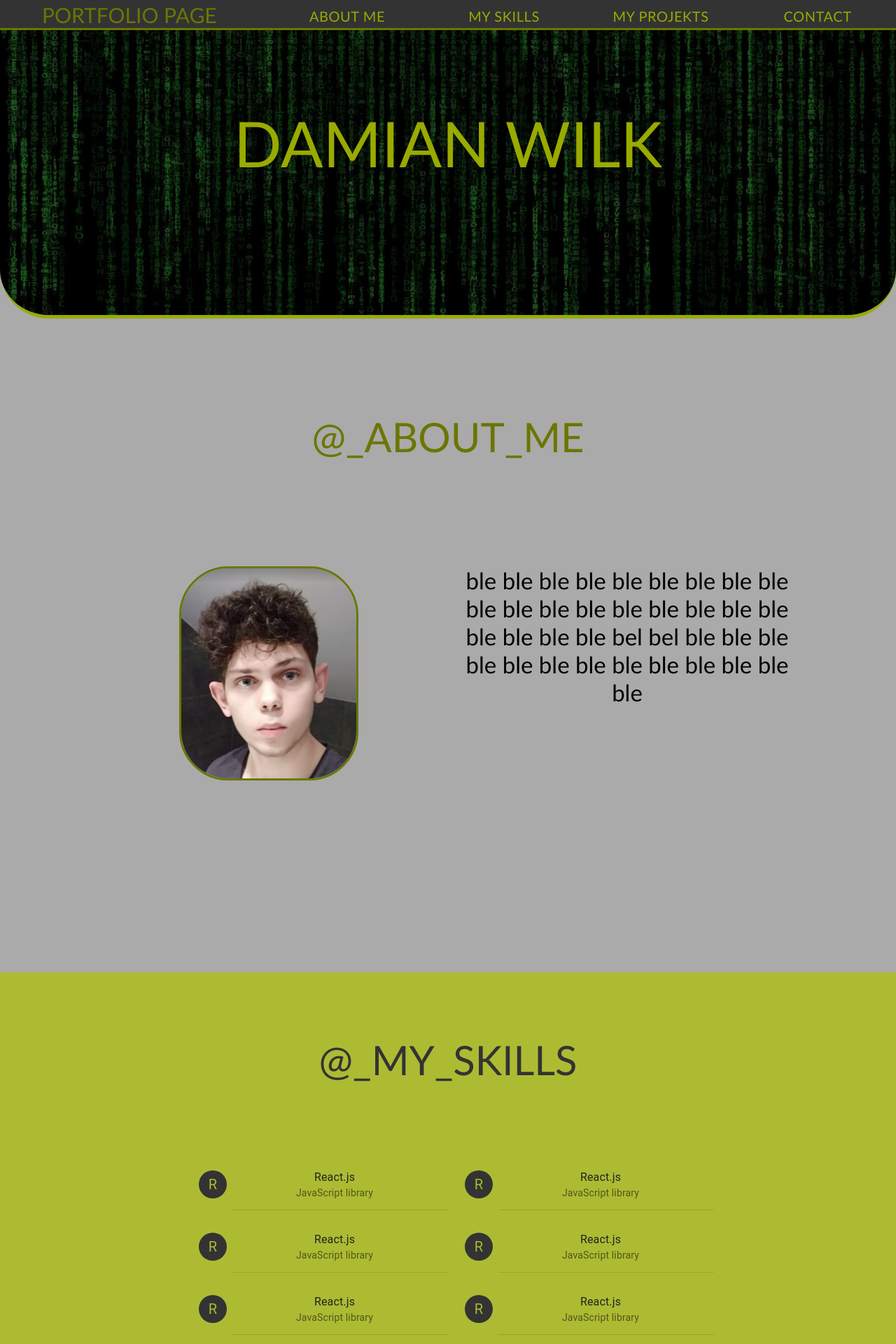
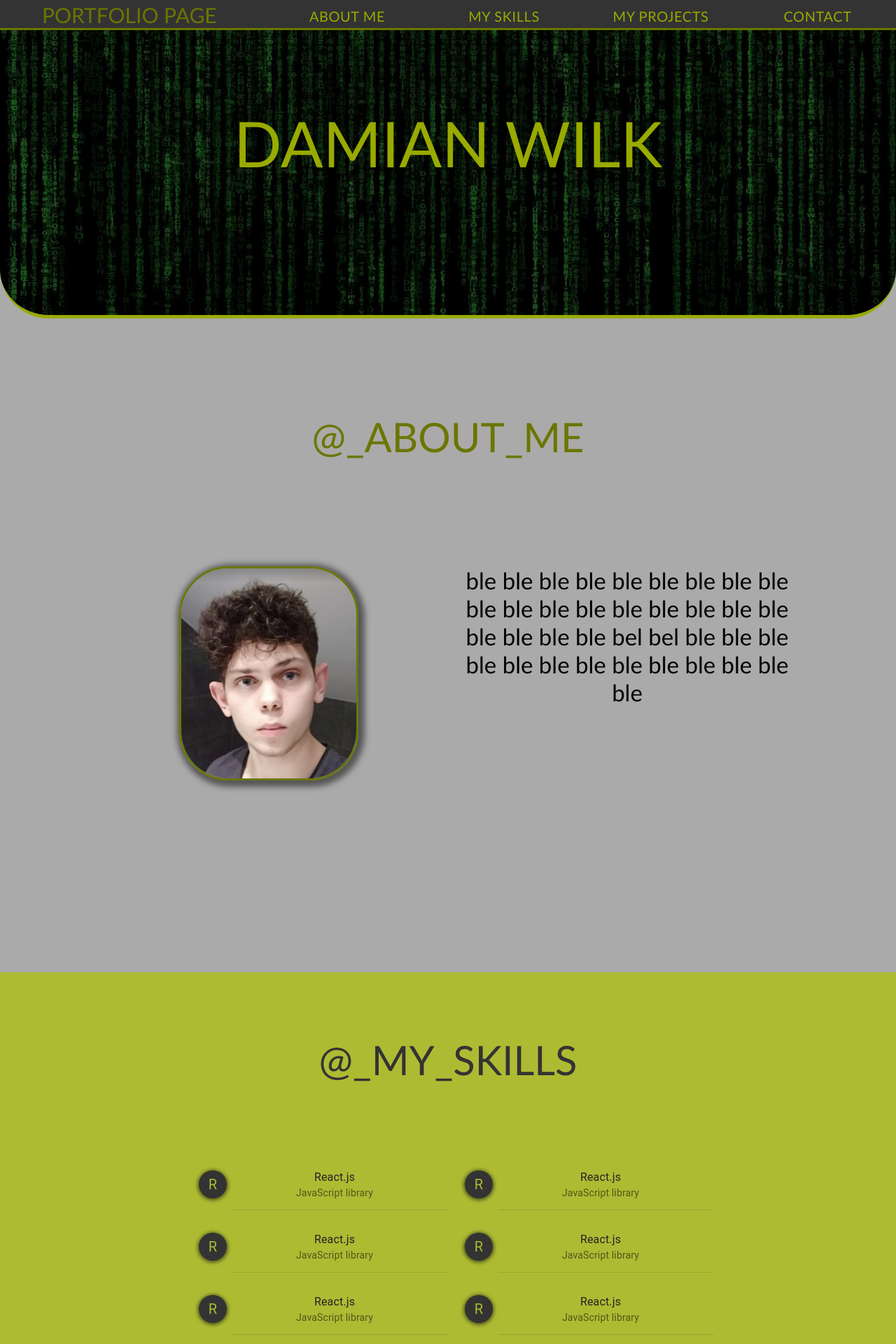
Before and after one commit to Dinek007/Portfolio, a React (Create React App) app: page / in a window 1280 px wide. Shown: the top 1920 px of the page at 70% size. Built offline with nearby package versions, Linux system fonts and the light colour scheme.

Commit message:
add scroll and decorating

```diff
--- a/package.json
+++ b/package.json
@@ -12,9 +12,12 @@
     "@types/node": "^12.12.51",
     "@types/react": "^16.9.43",
     "@types/react-dom": "^16.9.8",
+    "@types/react-scroll": "^1.5.5",
     "react": "^16.13.1",
     "react-dom": "^16.13.1",
+    "react-page-scroller": "^2.0.7-beta",
     "react-scripts": "3.4.1",
+    "react-scroll": "^1.8.0",
     "typescript": "^3.7.5"
   },
   "scripts": {
--- a/src/components/headerButton.tsx
+++ b/src/components/headerButton.tsx
@@ -1,6 +1,8 @@
 import React from "react"
 import { makeStyles, createStyles } from '@material-ui/core/styles';
 import Button from '@material-ui/core/Button';
+import * as Scroll from 'react-scroll';
+import { Link, Element, Events, animateScroll as scroll, scrollSpy, scroller } from 'react-scroll'
 
 import { HeaderButtonComponentProps } from "./types";
 
@@ -20,10 +22,12 @@ const useStyles = makeStyles(({ palette, breakpoints }) => createStyles({
     },
 }));
 
-export const HeaderButton: React.FC<HeaderButtonComponentProps> = ({ text = '' }) => {
+export const HeaderButton: React.FC<HeaderButtonComponentProps> = ({ text = '', scroll }) => {
     const classes = useStyles();
-
+    console.log(scroll)
     return (
-        <Button className={classes.item}> {text} </Button>
+        <Link to={scroll} smooth={true} duration={1000}>
+            <Button className={classes.item}> {text} </Button>
+        </Link>
     )
 }
--- a/src/components/projektElement.tsx
+++ b/src/components/projektElement.tsx
@@ -21,17 +21,19 @@ const useStyles = makeStyles(({ palette, breakpoints }) => createStyles({
         border: `3px solid ${palette.primary.dark}`,
         borderRadius: "70px",
         height: "320px",
+        boxShadow: '3px 3px 8px 8px rgba(0, 0, 0, .5)',
     },
     linkContainer: {
         backgroundColor: palette.secondary.main,
         color: palette.primary.light,
         width: "230px",
-        marginTop: "15px",
+        marginTop: "30px",
         position: "relative",
         height: "40px",
         paddingTop: "13px",
         border: `3px solid ${palette.primary.dark}`,
         borderRadius: "70px",
+        boxShadow: '3px 3px 8px 8px rgba(0, 0, 0, .5)',
         "&:hover": {
             backgroundColor: palette.secondary.dark,
         },
--- a/src/components/skillElement.tsx
+++ b/src/components/skillElement.tsx
@@ -6,8 +6,6 @@ import ListItemText from '@material-ui/core/ListItemText';
 import ListItemAvatar from '@material-ui/core/ListItemAvatar';
 import Avatar from '@material-ui/core/Avatar';
 import Divider from '@material-ui/core/Divider';
-import Grid from '@material-ui/core/Grid';
-
 
 import { SkillElementComponentProps } from "./types";
 
@@ -15,10 +13,13 @@ const useStyles = makeStyles(({ palette }) => createStyles({
     skillElement: {
         width: "380px",
         color: palette.secondary.dark,
+
+
     },
     avatar: {
         color: palette.primary.light,
-        backgroundColor: palette.secondary.main
+        backgroundColor: palette.secondary.main,
+        boxShadow: '0 1px 5px 2px rgba(0, 0, 0, .5)',
     },
     grid: {
 
--- a/src/components/types.ts
+++ b/src/components/types.ts
@@ -1,4 +1,7 @@
-export type HeaderButtonComponentProps = { text?: string }
+export type HeaderButtonComponentProps = {
+    text?: string;
+    scroll: string;
+}
 export type ProjektElementComponentProps = {
     data: {
         linkPicture: string;
--- a/src/pages/communication/communicationComponent.tsx
+++ b/src/pages/communication/communicationComponent.tsx
@@ -53,7 +53,7 @@ const useStyles = makeStyles(({ palette, breakpoints }) => createStyles({
 export const CommunicationComponent: React.FC<CommunicationComponentProps> = ({ items }) => {
     const classes = useStyles();
     return (
-        <div className={classes.communication}>
+        <div className={classes.communication} id="CommunicationComponent">
             <p className={classes.title}>{items.title}</p>
             <div className={classes.contacts}>
                 <div className={classes.contact}>
--- a/src/pages/header/headerComponent.tsx
+++ b/src/pages/header/headerComponent.tsx
@@ -73,7 +73,7 @@ export const HeaderComponent: React.FC<HeaderComponentProps> = ({ items }) => {
                 <div className={classes.buttons}>
                     {
                         items.buttonsNames.map((item, index) =>
-                            <HeaderButton key={index} text={item} />
+                            <HeaderButton key={index} text={item} scroll={items.scrolls[index]} />
                         )
                     }
                 </div>
--- a/src/pages/header/headerContainer.tsx
+++ b/src/pages/header/headerContainer.tsx
@@ -7,9 +7,10 @@ const itemsData: ItemsData = {
     buttonsNames: [
         "About me",
         "My skills",
-        "My projekts",
+        "My projects",
         "Contact"
     ],
+    scrolls: ["WhoAmIComponent", "MySkillsComponent", "MyProjektsComponent", "CommunicationComponent"],
     description: "PORTFOLIO PAGE",
     title: "DAMIAN WILK",
     picture: "../../../img/matrix.png"
--- a/src/pages/header/types.ts
+++ b/src/pages/header/types.ts
@@ -8,4 +8,5 @@ export type HeaderContainerProps = {
 export type ItemsData = Record<"description" | "title" | "picture", string> &
 {
     buttonsNames: string[];
+    scrolls: string[];
 }
--- a/src/pages/myProjekts/myProjektsComponent.tsx
+++ b/src/pages/myProjekts/myProjektsComponent.tsx
@@ -37,7 +37,7 @@ const useStyles = makeStyles(({ palette, breakpoints }) => createStyles({
 export const MyProjektsComponent: React.FC<MyProjektsComponentProps> = ({ items }) => {
     const classes = useStyles();
     return (
-        <div className={classes.myProjekts}>
+        <div className={classes.myProjekts} id="MyProjektsComponent">
             <p className={classes.title}>@_MY_PROJECTS</p>
             <div className={classes.projekts}>
                 {
--- a/src/pages/mySkills/mySkillsComponent.tsx
+++ b/src/pages/mySkills/mySkillsComponent.tsx
@@ -41,7 +41,7 @@ const useStyles = makeStyles(({ palette, breakpoints }) => createStyles({
 export const MySkillsComponent: React.FC<MySkillsComponentProps> = ({ items }) => {
     const classes = useStyles();
     return (
-        <div className={classes.mySkills}>
+        <div className={classes.mySkills} id="MySkillsComponent">
             <p className={classes.title}> {items.title} </p>
             <div className={classes.list}>
                 {
--- a/src/pages/whoAmI/whoAmIComponent.tsx
+++ b/src/pages/whoAmI/whoAmIComponent.tsx
@@ -31,6 +31,7 @@ const useStyles = makeStyles(({ palette, breakpoints }) => createStyles({
         left: "20vw",
         border: `3px solid ${palette.primary.dark}`,
         borderRadius: "70px",
+        boxShadow: '3px 3px 8px 6px rgba(0, 0, 0, .5)',
         [breakpoints.down('sm')]: {
             left: "5vw",
             width: "200px",
@@ -70,7 +71,7 @@ const useStyles = makeStyles(({ palette, breakpoints }) => createStyles({
 export const WhoAmIComponent: React.FC<WhoAmIComponentProps> = ({ items }) => {
     const classes = useStyles();
     return (
-        <div className={classes.whoAmI}>
+        <div className={classes.whoAmI} id="WhoAmIComponent">
             <p className={classes.title}> {items.title}</p>
             <img className={classes.face} src={items.picture} alt="pic" />
             <p className={classes.text}> {items.description}</p>
```
Also changed, not shown: 1 other file (tests, documents, lock files or other folders).
